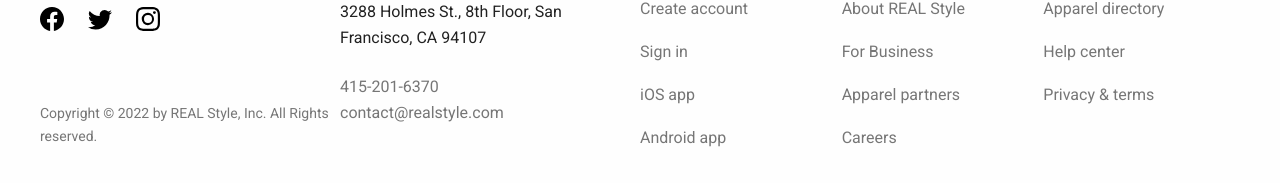
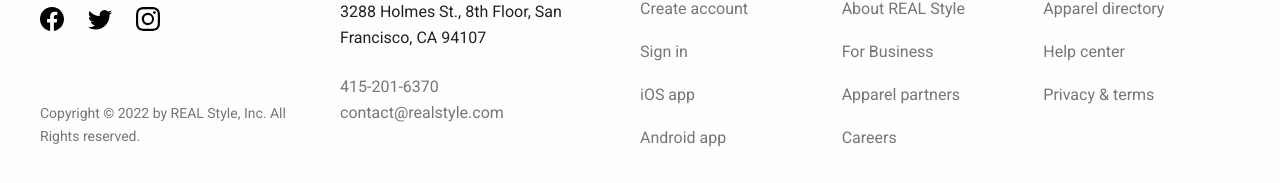
Before and after one commit to AndrewKohn/apk-ecommerce-site, a React (Create React App) app: page / in a window 1280 px wide. Shown: the part 2986-3169 px from the top of the page. Built offline with nearby package versions, Linux system fonts and the light colour scheme.

Commit message:
adjusted copyright margin

```diff
--- a/src/components/Footer/Footer.module.css
+++ b/src/components/Footer/Footer.module.css
@@ -31,6 +31,7 @@
   line-height: 1.6;
   color: #767676;
   margin-top: auto;
+  margin-right: 3.2rem;
 }
 
 .contacts {
```
